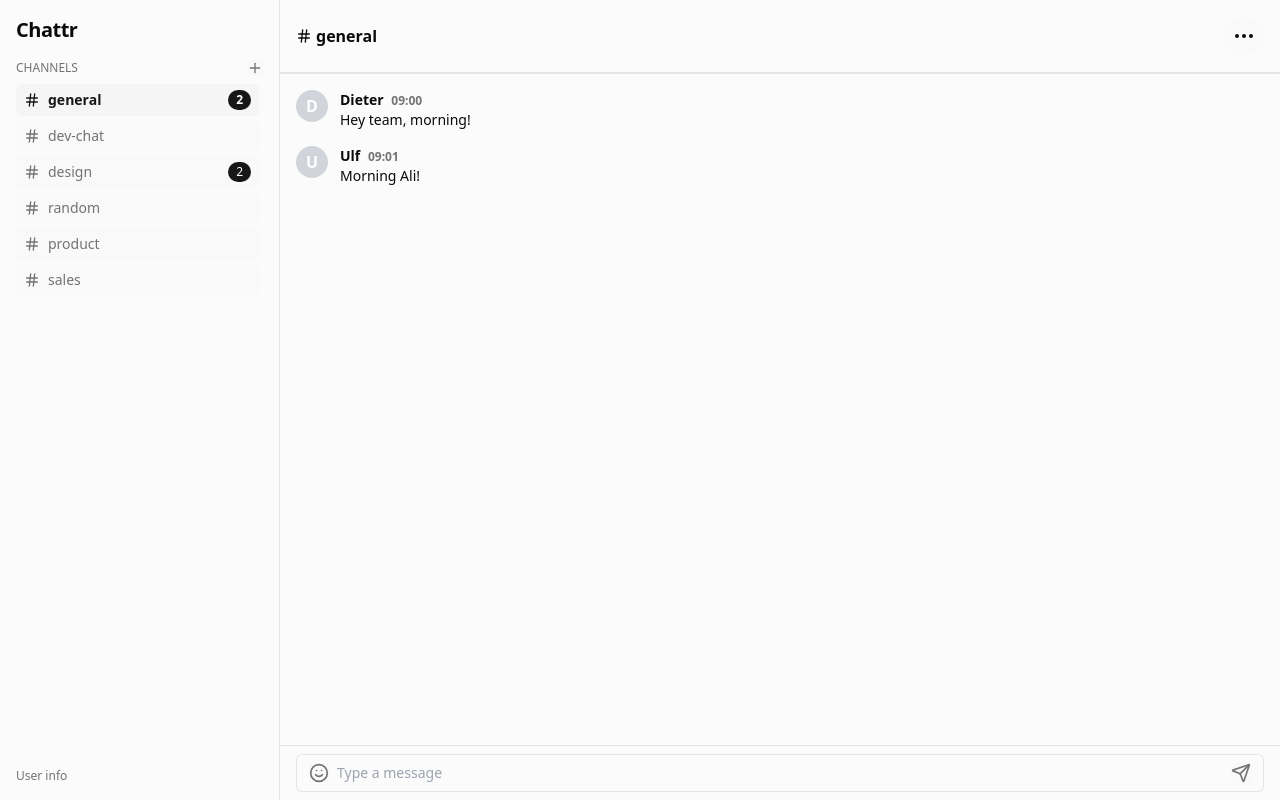
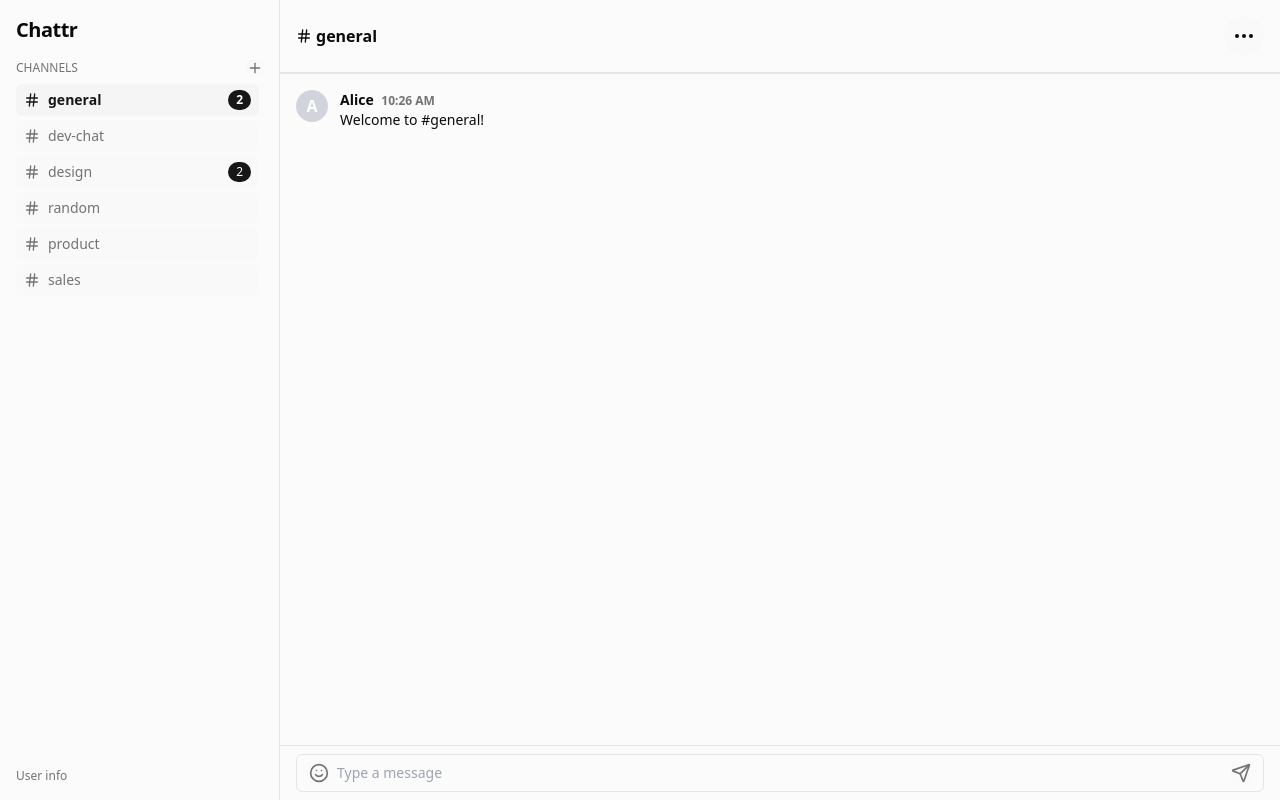
Before and after one commit to BuraYu/chattr, a React (Vite) app: page / in a window 1280 px wide. Built offline with nearby package versions, Linux system fonts and the light colour scheme; the HTML template or start-up script is replaced by a standard one.

Commit message:
feat: migrate message handling to redux store

```diff
--- a/src/components/chat/MessageInputBox.tsx
+++ b/src/components/chat/MessageInputBox.tsx
@@ -1,10 +1,38 @@
+"use client";
+
 import { Smile, Send } from "lucide-react";
+import { useState } from "react";
+import { useAppDispatch, useAppSelector } from "@/store/store";
+import { sendMessage } from "@/store/slices/messageSlice";
+import { selectCurrentChannel } from "@/store/slices/channelSlice";
 
 type Props = {
   className?: string;
 };
 
 export default function MessageInputBox({ className }: Props) {
+  const [input, setInput] = useState("");
+  const dispatch = useAppDispatch();
+  const currentChannel = useAppSelector(selectCurrentChannel);
+
+  function handleSend() {
+    if (!input.trim()) return;
+
+    dispatch(
+      sendMessage({
+        channel: currentChannel,
+        message: {
+          id: crypto.randomUUID(),
+          sender: "The User",
+          content: input,
+          timestamp: Date.now(),
+        },
+      })
+    );
+
+    setInput("");
+  }
+
   return (
     <div className={className}>
       <div className="flex items-center gap-2 border rounded-md px-3 py-2">
@@ -15,8 +43,16 @@ export default function MessageInputBox({ className }: Props) {
           type="text"
           placeholder="Type a message"
           className="flex-1 outline-none bg-transparent text-sm"
+          value={input}
+          onChange={(e) => setInput(e.target.value)}
+          onKeyDown={(e) => {
+            if (e.key === "Enter") handleSend();
+          }}
         />
-        <button className="text-muted-foreground hover:text-primary transition">
+        <button
+          onClick={handleSend}
+          className="text-muted-foreground hover:text-primary transition"
+        >
           <Send className="w-5 h-5" />
         </button>
       </div>
--- a/src/components/chat/MessageList.tsx
+++ b/src/components/chat/MessageList.tsx
@@ -1,5 +1,5 @@
 import { useSelector } from "react-redux";
-import mockMessages from "@/data/messages";
+import { selectMessagesByChannel } from "@/store/slices/messageSlice";
 import type { RootState } from "@/store/store";
 import MessageItem from "./MessageItem";
 
@@ -11,13 +11,22 @@ export default function MessageList({ className }: Props) {
   const currentChannel = useSelector(
     (state: RootState) => state.channel.currentChannel
   );
-
-  const channelMessages = mockMessages[currentChannel] || [];
+  const channelMessages = useSelector(selectMessagesByChannel(currentChannel));
 
   return (
-    <div className={className}>
+    <div className={`flex flex-col gap-2 ${className}`}>
       {channelMessages.length > 0 ? (
-        channelMessages.map((msg, i) => <MessageItem key={i} {...msg} />)
+        channelMessages.map((msg) => (
+          <MessageItem
+            key={msg.id}
+            name={msg.sender}
+            text={msg.content}
+            time={new Date(msg.timestamp).toLocaleTimeString([], {
+              hour: "2-digit",
+              minute: "2-digit",
+            })}
+          />
+        ))
       ) : (
         <div className="flex flex-col items-center justify-center h-full text-muted-foreground">
           <svg
--- a/src/store/slices/channelSlice.ts
+++ b/src/store/slices/channelSlice.ts
@@ -44,4 +44,5 @@ const channelSlice = createSlice({
 
 export const selectChannels = (state: RootState) => state.channel.channels;
 export const { setCurrentChannel, addChannel } = channelSlice.actions;
+export const selectCurrentChannel = (state: RootState) => state.channel.currentChannel;
 export default channelSlice.reducer;
--- /dev/null
+++ b/src/store/slices/messageSlice.ts
@@ -0,0 +1,56 @@
+import { createSlice } from "@reduxjs/toolkit";
+import type { PayloadAction } from "@reduxjs/toolkit";
+import type { RootState } from "../store";
+
+export type Message = {
+  id: string;
+  sender: string;
+  content: string;
+  timestamp: number;
+};
+
+interface MessagesState {
+  messagesByChannel: {
+    [channelName: string]: Message[];
+  };
+}
+
+const initialState: MessagesState = {
+  messagesByChannel: {
+    general: [
+      {
+        id: crypto.randomUUID(),
+        sender: "Alice",
+        content: "Welcome to #general!",
+        timestamp: Date.now(),
+      },
+    ],
+  },
+};
+
+const messageSlice = createSlice({
+  name: "messages",
+  initialState,
+  reducers: {
+    sendMessage: (
+      state,
+      action: PayloadAction<{
+        channel: string;
+        message: Message;
+      }>
+    ) => {
+      const { channel, message } = action.payload;
+      if (!state.messagesByChannel[channel]) {
+        state.messagesByChannel[channel] = [];
+      }
+      state.messagesByChannel[channel].push(message);
+    },
+  },
+});
+
+export const { sendMessage } = messageSlice.actions;
+export const selectMessagesByChannel =
+  (channel: string) => (state: RootState) =>
+    state.messages.messagesByChannel[channel] || [];
+
+export default messageSlice.reducer;
--- a/src/store/store.ts
+++ b/src/store/store.ts
@@ -2,10 +2,12 @@ import { configureStore } from "@reduxjs/toolkit";
 import { useDispatch, useSelector } from "react-redux";
 import type { TypedUseSelectorHook } from "react-redux";
 import channelReducer from "./slices/channelSlice";
+import messageReducer from "./slices/messageSlice";
 
 export const store = configureStore({
   reducer: {
     channel: channelReducer,
+    messages: messageReducer,
   },
 });
 
```
